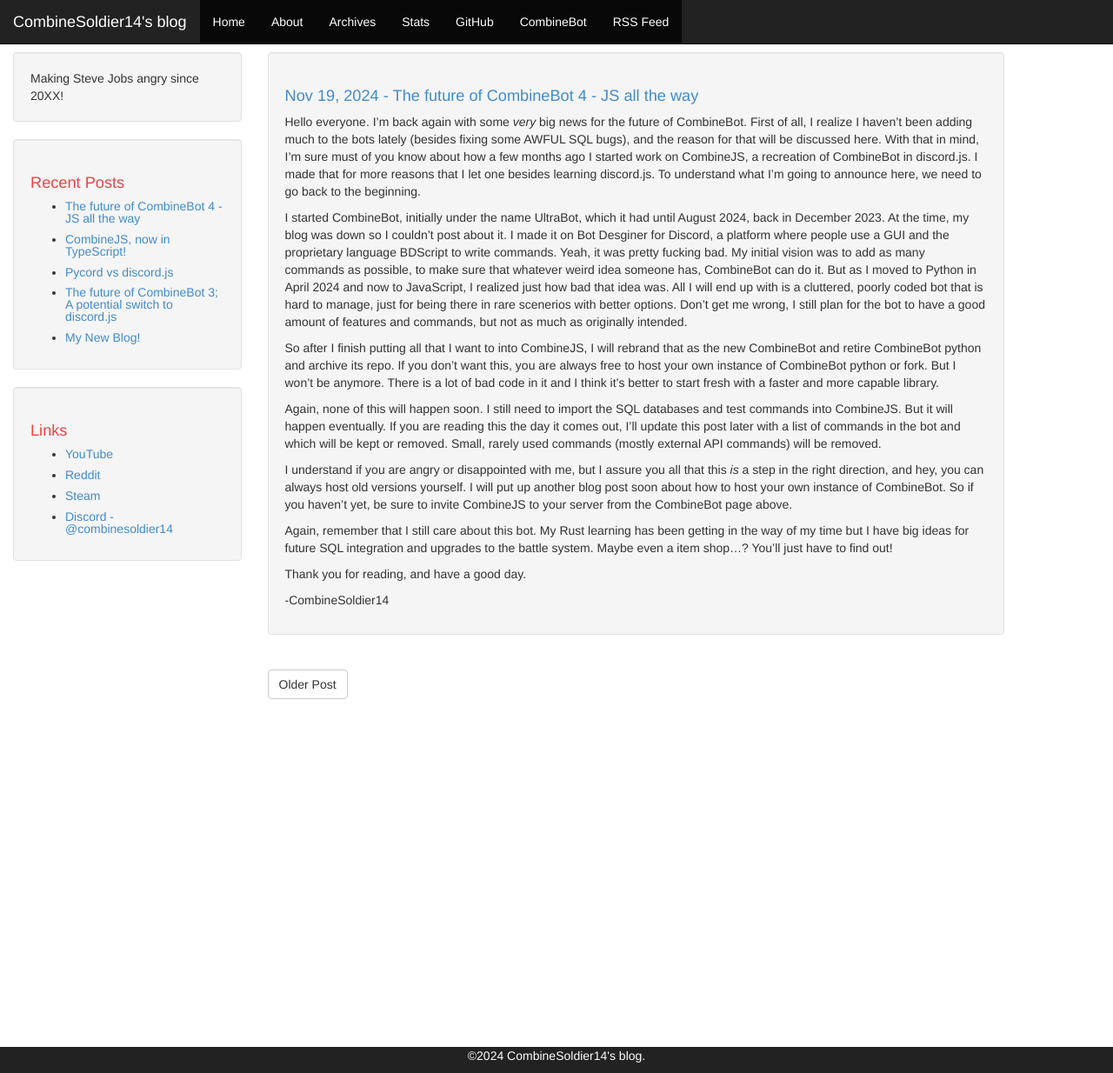
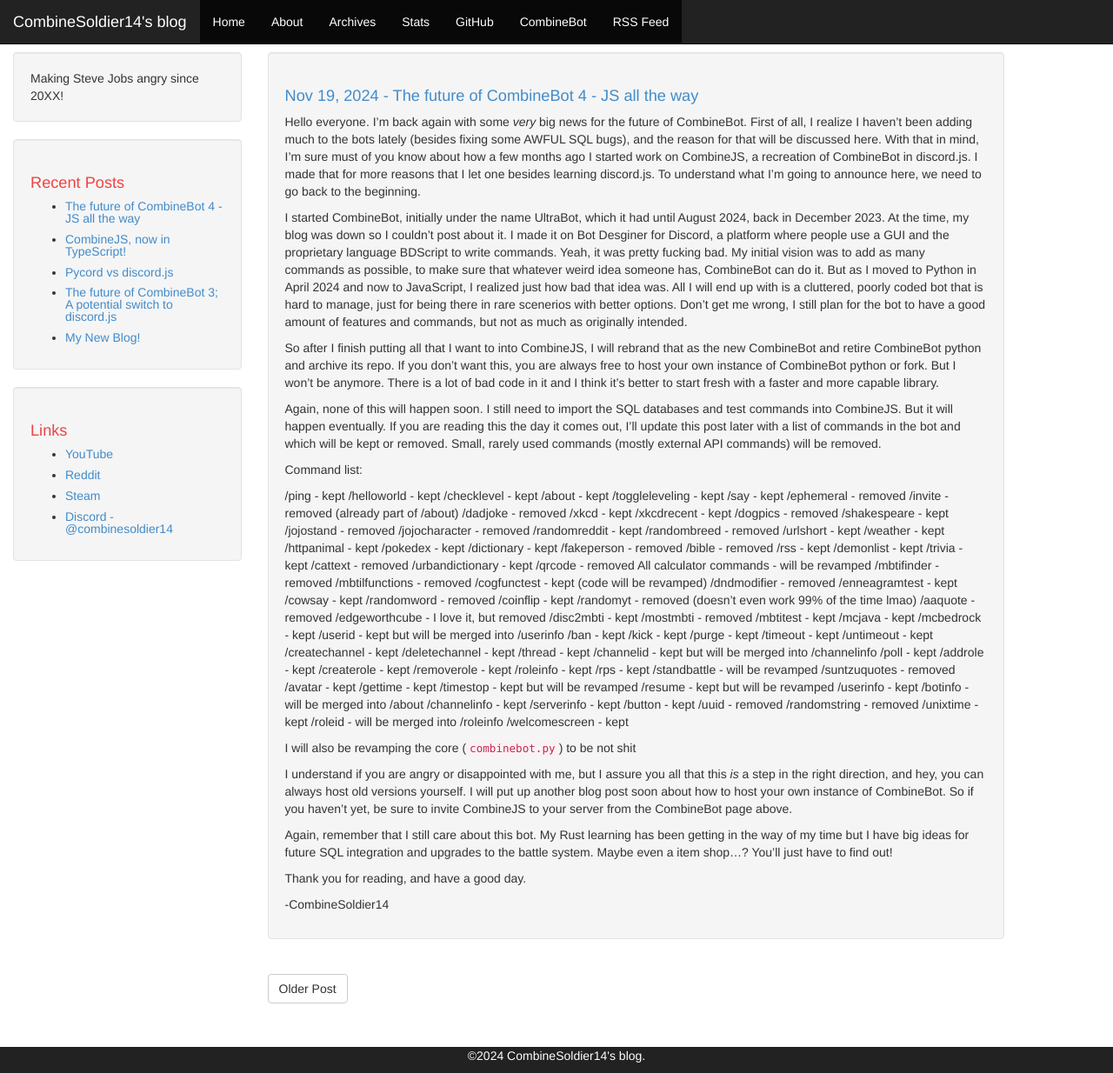
Before and after one commit to CombineSoldier14/combinesoldier14.github.io, a Jekyll site: the page built from _posts/2024-11-19-the-future-of-combinebot-4-js-all-the-way.md, in a window 1280 px wide and 1234 px high. Shown: the whole window at 87% size. Built offline with Jekyll 4.4.1, drawn with Linux system fonts in a browser that asks for light colours.

Commit message:
Update 2024-11-19-the-future-of-combinebot-4-js-all-the-way.md

```diff
--- a/_posts/2024-11-19-the-future-of-combinebot-4-js-all-the-way.md
+++ b/_posts/2024-11-19-the-future-of-combinebot-4-js-all-the-way.md
@@ -11,6 +11,90 @@ So after I finish putting all that I want to into CombineJS, I will rebrand that
 
 Again, none of this will happen soon. I still need to import the SQL databases and test commands into CombineJS. But it will happen eventually. If you are reading this the day it comes out, I'll update this post later with a list of commands in the bot and which will be kept or removed. Small, rarely used commands (mostly external API commands) will be removed.
 
+Command list:
+
+/ping - kept
+/helloworld - kept
+/checklevel - kept
+/about - kept
+/toggleleveling - kept
+/say - kept
+/ephemeral - removed
+/invite - removed (already part of /about)
+/dadjoke - removed
+/xkcd - kept
+/xkcdrecent - kept
+/dogpics - removed
+/shakespeare - kept
+/jojostand - removed
+/jojocharacter - removed
+/randomreddit - kept
+/randombreed - removed
+/urlshort - kept
+/weather - kept
+/httpanimal - kept
+/pokedex - kept
+/dictionary - kept
+/fakeperson - removed
+/bible - removed
+/rss - kept
+/demonlist - kept
+/trivia - kept
+/cattext - removed
+/urbandictionary - kept
+/qrcode - removed
+All calculator commands - will be revamped
+/mbtifinder - removed
+/mbtilfunctions - removed
+/cogfunctest - kept (code will be revamped)
+/dndmodifier - removed
+/enneagramtest - kept
+/cowsay - kept
+/randomword - removed
+/coinflip - kept
+/randomyt - removed (doesn't even work 99% of the time lmao)
+/aaquote - removed
+/edgeworthcube - I love it, but removed
+/disc2mbti - kept
+/mostmbti - removed
+/mbtitest - kept
+/mcjava - kept
+/mcbedrock - kept
+/userid - kept but will be merged into /userinfo
+/ban - kept
+/kick - kept
+/purge - kept
+/timeout - kept
+/untimeout - kept
+/createchannel - kept
+/deletechannel - kept
+/thread - kept
+/channelid  - kept but will be merged into /channelinfo
+/poll - kept
+/addrole - kept
+/createrole - kept
+/removerole - kept
+/roleinfo - kept
+/rps - kept
+/standbattle - will be revamped
+/suntzuquotes - removed
+/avatar - kept
+/gettime - kept
+/timestop - kept but will be revamped
+/resume - kept but will be revamped
+/userinfo - kept
+/botinfo - will be merged into /about
+/channelinfo - kept
+/serverinfo - kept
+/button - kept
+/uuid - removed
+/randomstring - removed
+/unixtime - kept
+/roleid - will  be merged into /roleinfo
+/welcomescreen - kept
+
+I will also be revamping the core (`combinebot.py`) to be not shit
+
 I understand if you are angry or disappointed with me, but I assure you all that this *is* a step in the right direction, and hey, you can always host old versions yourself. I will put up another blog post soon about how to host your own instance of CombineBot. So if you haven't yet, be sure to invite CombineJS to your server from the CombineBot page above.
 
 Again, remember that I still care about this bot. My Rust learning has been getting in the way of my time but I have big ideas for future SQL integration and upgrades to the battle system. Maybe even a item shop...? You'll just have to find out!
```
